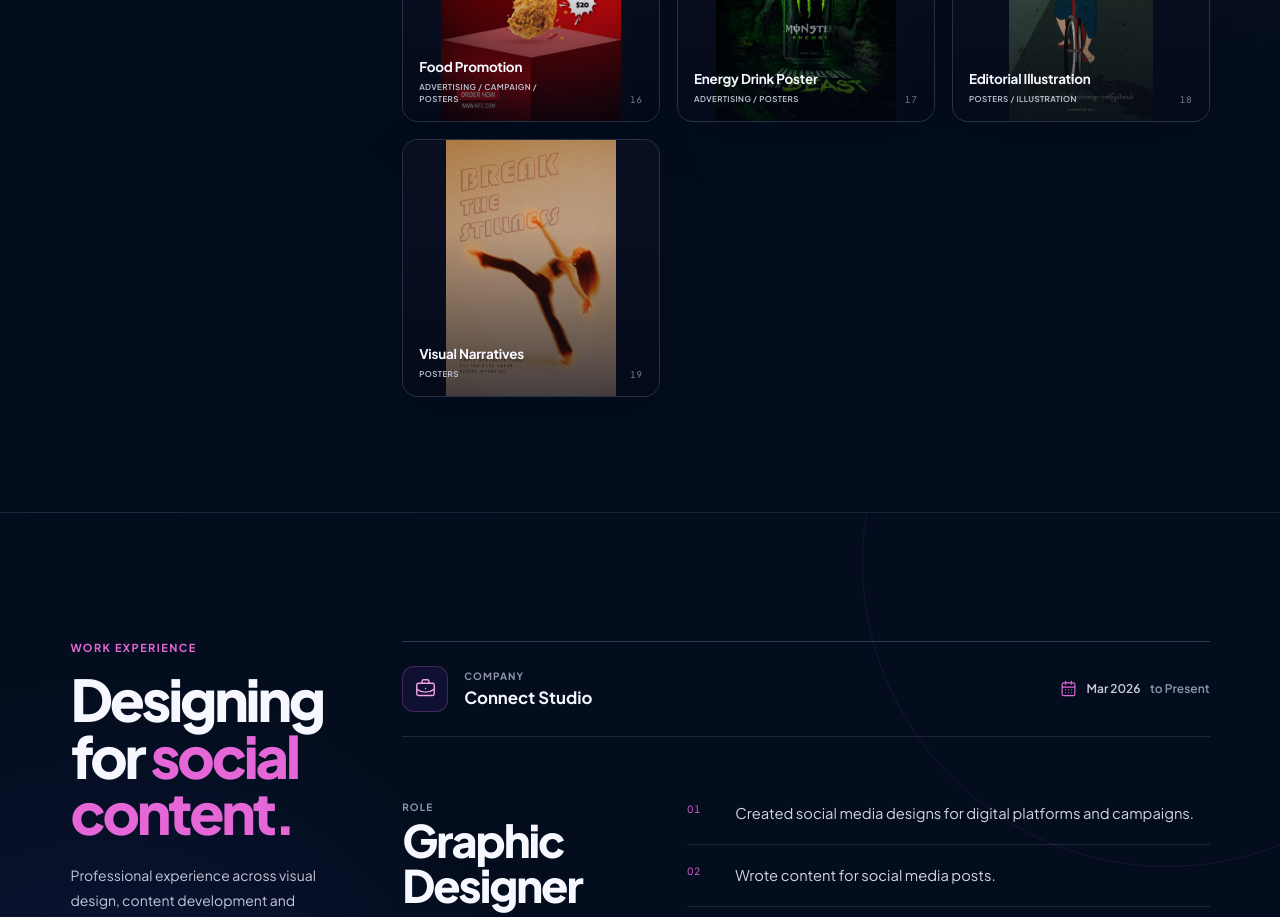
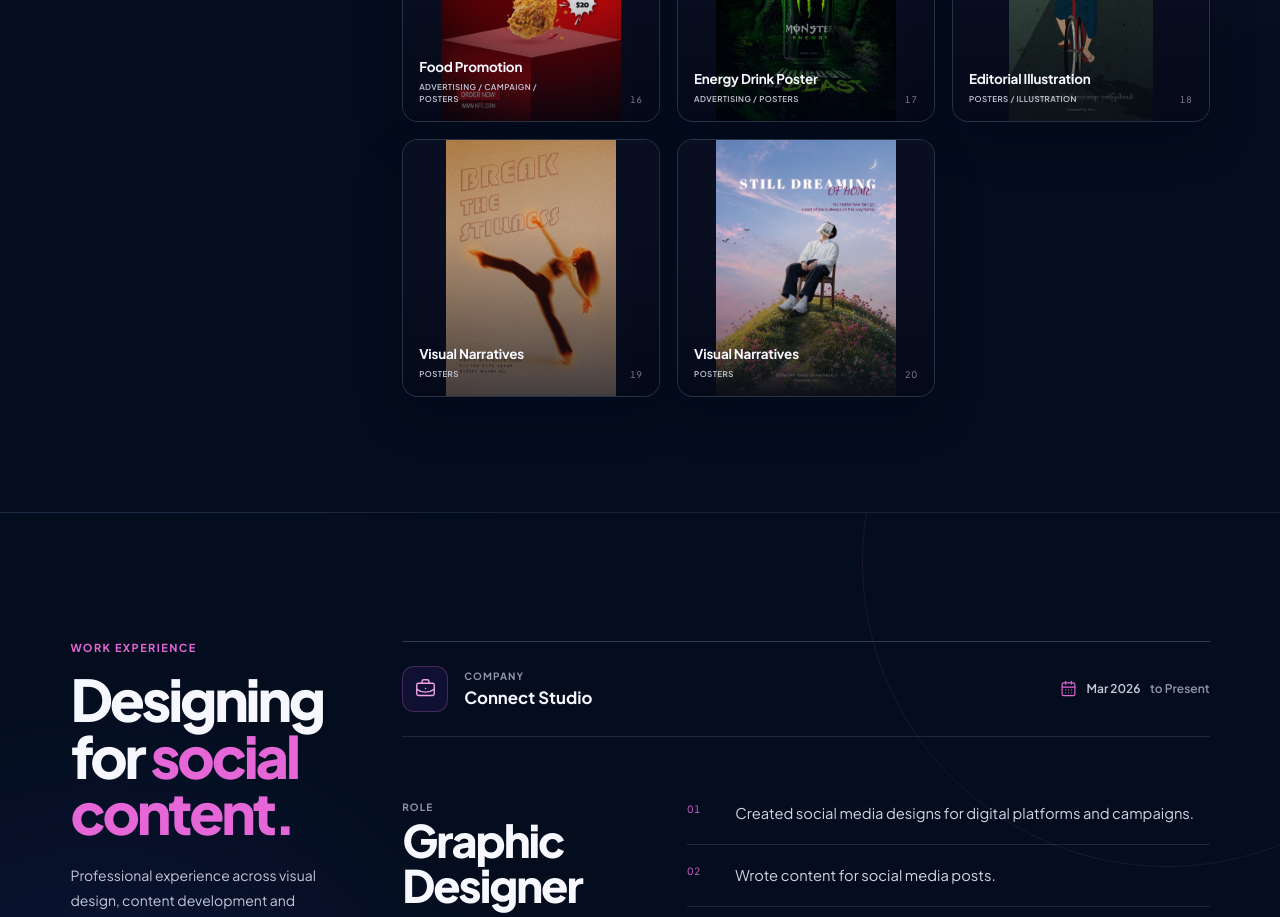
Before and after one commit to ArrMannDev/HMH_Portfolio, a React (Vite) app: page / in a window 1280 px wide. Shown: the part 2480-3397 px from the top of the page. Built offline with nearby package versions, Linux system fonts and the light colour scheme.

Commit message:
fix error

```diff
--- a/src/data/projects.ts
+++ b/src/data/projects.ts
@@ -303,6 +303,17 @@ export const projects: Project[] = [
     categories: ['posters'],
     images: [
       { src: artwork18, alt: 'Warm-toned expressive movement poster featuring a dancer in motion', width: 853, height: 1280, aspectRatio: 'portrait' },
+    ],
+    featured: true,
+    layout: 'featured',
+  },
+  {
+    id: 'visual-narratives',
+    slug: 'visual-narratives',
+    title: null,
+    projectType: 'Visual Narratives',
+    categories: ['posters'],
+    images: [
       { src: artwork19, alt: 'Dreamlike editorial illustration of a person seated on a flower-covered hill', width: 905, height: 1280, aspectRatio: 'portrait' },
     ],
     featured: true,
```
